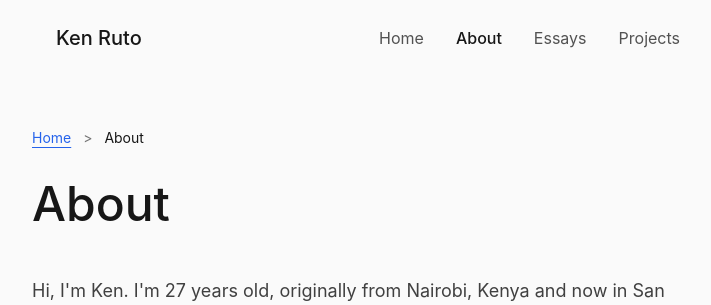
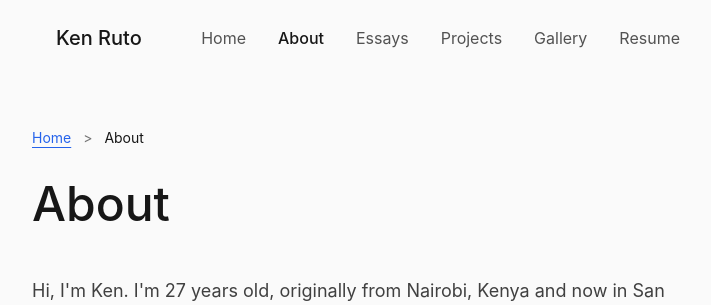
Before and after one commit to kkruto/kenruto-portfolio, a Django app: page /about/ in a window 1280 px wide. Shown: the top 305 px of the page, without its empty margins (272-983 px from the left). Run offline with Django 4.2, Linux system fonts and the light colour scheme; data that the repository does not hold is empty; style sheets or scripts are compiled from the project's sources.

Commit message:
Add Gallery and Resume links to navigation
- Added Gallery link to desktop and mobile navigation
- Added Resume link to desktop and mobile navigation
- Navigation now shows: Home | About | Essays | Projects | Gallery | Resume
- All links have active state highlighting

```diff
--- a/templates/components/nav.html
+++ b/templates/components/nav.html
@@ -79,6 +79,20 @@
                     :class="currentPath.includes('/projects') ? 'active' : ''"
                 >
                     Projects
+                </a>
+                <a
+                    href="{% url 'gallery' %}"
+                    class="nav-link"
+                    :class="currentPath.includes('/gallery') ? 'active' : ''"
+                >
+                    Gallery
+                </a>
+                <a
+                    href="{% url 'resume' %}"
+                    class="nav-link"
+                    :class="currentPath.includes('/resume') ? 'active' : ''"
+                >
+                    Resume
                 </a>
             </div>
 
@@ -167,6 +181,22 @@
             >
                 Projects
             </a>
+            <a
+                href="{% url 'gallery' %}"
+                class="block px-4 py-3 rounded-lg nav-link"
+                :class="currentPath.includes('/gallery') ? 'bg-neutral-100 active' : ''"
+                @click="mobileMenuOpen = false"
+            >
+                Gallery
+            </a>
+            <a
+                href="{% url 'resume' %}"
+                class="block px-4 py-3 rounded-lg nav-link"
+                :class="currentPath.includes('/resume') ? 'bg-neutral-100 active' : ''"
+                @click="mobileMenuOpen = false"
+            >
+                Resume
+            </a>
         </div>
     </div>
 </nav>
```
